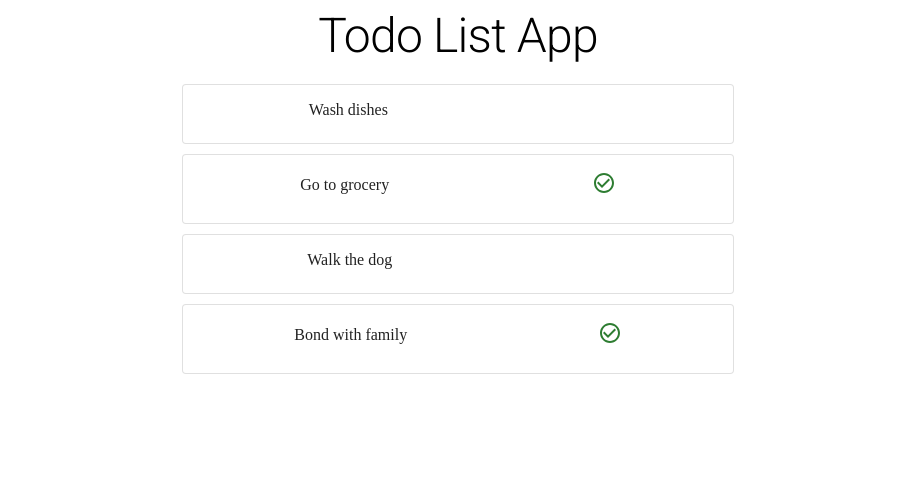
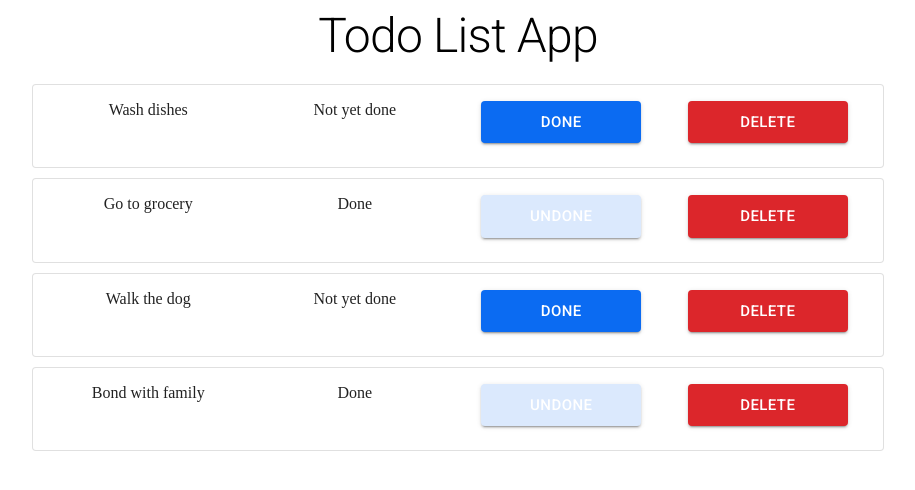
Before and after one commit to manuelMarkDenver/TodoList, a React (Create React App) app: page / in a window 1280 px wide. Shown: the top 490 px of the page, without its empty margins (182-1097 px from the left). Built offline with nearby package versions, Linux system fonts and the light colour scheme.

Commit message:
added func to done button // added deleted button and func to it

```diff
--- a/package.json
+++ b/package.json
@@ -5,6 +5,8 @@
   "dependencies": {
     "@emotion/react": "^11.9.0",
     "@emotion/styled": "^11.8.1",
+    "@material-ui/core": "^4.12.4",
+    "@material-ui/styles": "^4.11.5",
     "@mui/material": "^5.6.3",
     "@testing-library/jest-dom": "^5.16.4",
     "@testing-library/react": "^13.1.1",
--- a/src/App.js
+++ b/src/App.js
@@ -1,6 +1,10 @@
 import { useEffect, useState } from 'react';
+
 import './App.css';
+import customTheme from './helper/config';
+
 import TodoContainer from './components/Todo/TodoContainer';
+import { ThemeProvider } from '@mui/material/styles';
 
 const DUMMY_DATA = [
   {
@@ -29,7 +33,6 @@ function App() {
   const [todos, setTodos] = useState(DUMMY_DATA);
 
   const onItemClickHandler = (id) => {
-    console.log(id);
     const updatedTodos = todos.map((todo) => {
       if (todo.id === id) {
         return { ...todo, done: !todo.done };
@@ -38,12 +41,52 @@ function App() {
       return todo;
     });
 
+    console.log('update: ', updatedTodos);
+
     setTodos(updatedTodos);
+  };
+
+  const onButtonClickHandler = (payload) => {
+    if (payload[0].action === 'DONE') {
+      console.log('here at done');
+
+      const updatedTodos = todos.map((todo) => {
+        if (todo.id === payload[0].id) {
+          return { ...todo, done: !todo.done };
+        }
+
+        return todo;
+      });
+
+      console.log('update: ', updatedTodos);
+
+      setTodos(updatedTodos);
+
+      return;
+    }
+
+    if (payload[0].action === 'DELETE') {
+      console.log('here at delete');
+
+      const updatedTodos = todos.filter(
+        (todo) => todo.id !== payload[0].id && todo
+      );
+
+      setTodos(updatedTodos);
+
+      return;
+    }
   };
 
   return (
     <div className='App'>
-      <TodoContainer todos={todos} onItemClick={onItemClickHandler} />
+      <ThemeProvider theme={customTheme}>
+        <TodoContainer
+          todos={todos}
+          onItemClick={onItemClickHandler}
+          onButtonClick={onButtonClickHandler}
+        />
+      </ThemeProvider>
     </div>
   );
 }
--- a/src/components/Todo/TodoContainer.jsx
+++ b/src/components/Todo/TodoContainer.jsx
@@ -14,7 +14,11 @@ const TodoContainer = (props) => {
       >
         Todo List App
       </Typography>
-      <TodoList todos={props.todos} onItemClick={props.onItemClick} />
+      <TodoList
+        todos={props.todos}
+        onItemClick={props.onItemClick}
+        onButtonClick={props.onButtonClick}
+      />
     </div>
   );
 };
--- a/src/components/Todo/TodoItem.jsx
+++ b/src/components/Todo/TodoItem.jsx
@@ -1,34 +1,67 @@
 import React from 'react';
 
-import { Container, Card, CardContent, Typography } from '@mui/material';
-import CheckCircleOutlineIcon from '@mui/icons-material/CheckCircleOutline';
+import {
+  Grid,
+  Item,
+  Container,
+  Card,
+  CardContent,
+  Typography,
+} from '@mui/material';
+import CustomButton from '../buttons/CustomButton';
 
 const TodoItem = (props) => {
   const { id, todo, done } = props.todo;
 
-  const todoClickHandler = () => {
+  const todoClickHandler = (e) => {
     const passedId = props.todo.id;
     props.onItemClick(passedId);
   };
 
   return (
-    <Container maxWidth='sm'>
-      <Card
-        variant='outlined'
-        sx={{ marginBottom: '10px' }}
-        onClick={() => (!done ? todoClickHandler() : () => false)}
-      >
+    <Container maxWidth='md'>
+      <Card variant='outlined' sx={{ marginBottom: '10px' }}>
         <CardContent
           sx={{
             display: 'flex',
             justifyContent: 'space-around',
             alignItems: 'center',
           }}
+          // onClick={() => (!done ? todoClickHandler() : () => false)}
+          onClick={todoClickHandler}
         >
-          <Typography variant='p'>{todo}</Typography>
-          <Typography variant='span'>
-            {done && <CheckCircleOutlineIcon color='success' />}
-          </Typography>
+          <Grid container spacing={1}>
+            <Grid item xs={3}>
+              <Typography variant='p'>{todo}</Typography>
+            </Grid>
+            <Grid item xs={3}>
+              <Typography variant='p'>
+                {done ? 'Done' : 'Not yet done'}
+              </Typography>
+            </Grid>
+            <Grid item xs={3}>
+              <Typography variant='span'>
+                {
+                  <CustomButton
+                    done={done}
+                    id={id}
+                    onButtonClick={props.onButtonClick}
+                  />
+                }
+              </Typography>
+            </Grid>
+            <Grid item xs={3}>
+              <Typography variant='span'>
+                {
+                  <CustomButton
+                    done={'DELETE'}
+                    id={id}
+                    onButtonClick={props.onButtonClick}
+                  />
+                }
+              </Typography>
+            </Grid>
+          </Grid>
         </CardContent>
       </Card>
     </Container>
--- a/src/components/Todo/TodoList.jsx
+++ b/src/components/Todo/TodoList.jsx
@@ -4,12 +4,15 @@ import TodoItem from './TodoItem';
 const TodoList = (props) => {
   const todos = props.todos;
 
-  console.log(props);
-
   return (
     <div>
       {todos.map((todo) => (
-        <TodoItem todo={todo} key={todo.id} onItemClick={props.onItemClick} />
+        <TodoItem
+          todo={todo}
+          key={todo.id}
+          onItemClick={props.onItemClick}
+          onButtonClick={props.onButtonClick}
+        />
       ))}
     </div>
   );
--- /dev/null
+++ b/src/components/buttons/CustomButton.jsx
@@ -0,0 +1,61 @@
+import React from 'react';
+
+import { Button } from '@mui/material';
+
+const customButton = (props) => {
+  const todoButtonHandler = (e) => {
+    e.stopPropagation();
+
+    const action = e.target.dataset['action'];
+
+    const payload = [
+      {
+        id: props.id,
+        action: action,
+      },
+    ];
+    props.onButtonClick(payload);
+  };
+
+  let renderButton;
+
+  if (props.done === 'DELETE') {
+    renderButton = (
+      <Button
+        variant='contained'
+        size='large'
+        color='delete'
+        sx={{
+          '&:hover': {
+            bgColor: 'hover',
+          },
+        }}
+        onClick={todoButtonHandler}
+        data-action='DELETE'
+      >
+        DELETE
+      </Button>
+    );
+  } else {
+    renderButton = (
+      <Button
+        variant='contained'
+        size='large'
+        color={!props.done ? 'primary' : 'done'}
+        sx={{
+          '&:hover': {
+            bgColor: 'hover',
+          },
+        }}
+        onClick={todoButtonHandler}
+        data-action='DONE'
+      >
+        {props.done ? 'UNDONE' : 'DONE'}
+      </Button>
+    );
+  }
+
+  return <> {renderButton}</>;
+};
+
+export default customButton;
--- /dev/null
+++ b/src/helper/config.js
@@ -0,0 +1,33 @@
+import { createTheme } from '@mui/material/styles';
+
+const customTheme = createTheme({
+  palette: {
+    primary: {
+      main: '#0b6bf2',
+      contrastText: '#fff',
+    },
+    hover: {
+      main: '#0243eb',
+      contrastText: '#fff',
+    },
+    done: {
+      main: '#dbe9fd',
+      contrastText: '#fff',
+    },
+    delete: {
+      main: '#dc262b',
+      contrastText: '#fff',
+    },
+  },
+  components: {
+    MuiButton: {
+      styleOverrides: {
+        root: {
+          width: '10rem',
+        },
+      },
+    },
+  },
+});
+
+export default customTheme;
```
Also changed, not shown: 1 other file (tests, documents, lock files or other folders).
